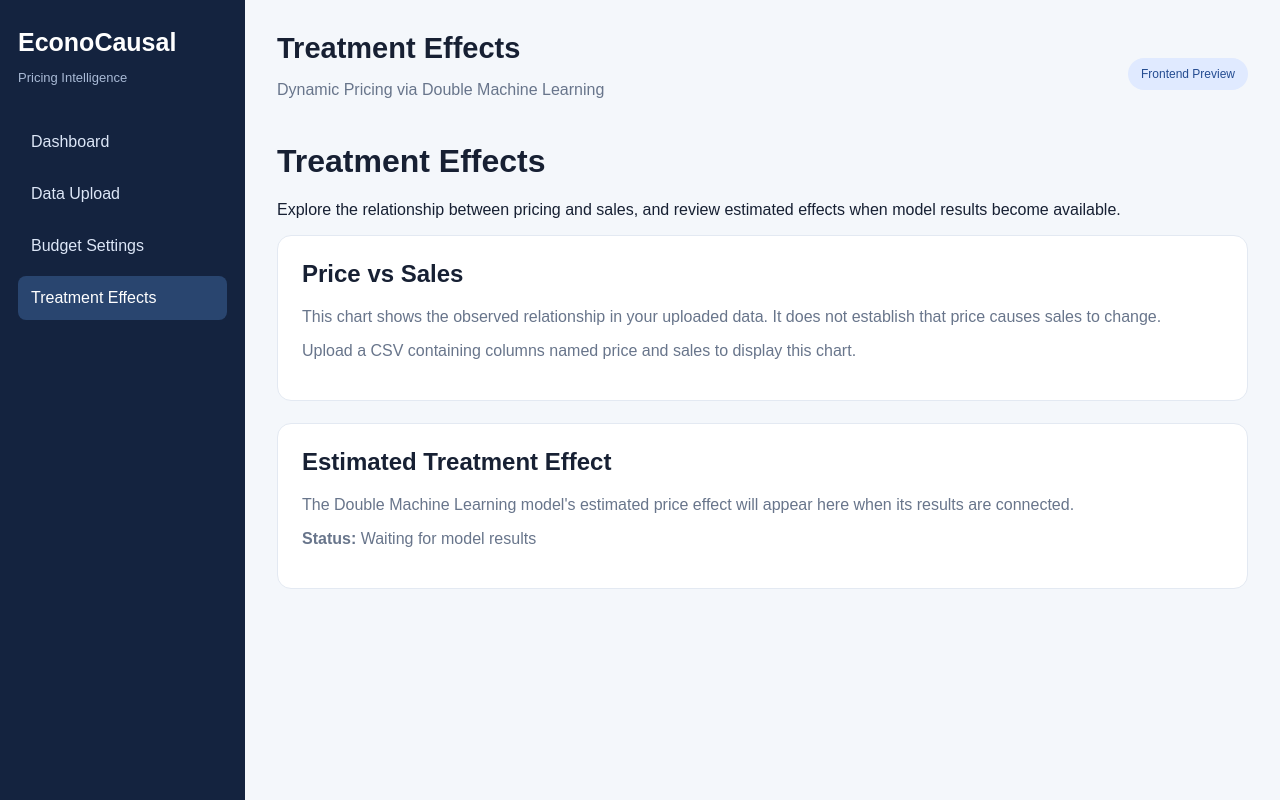
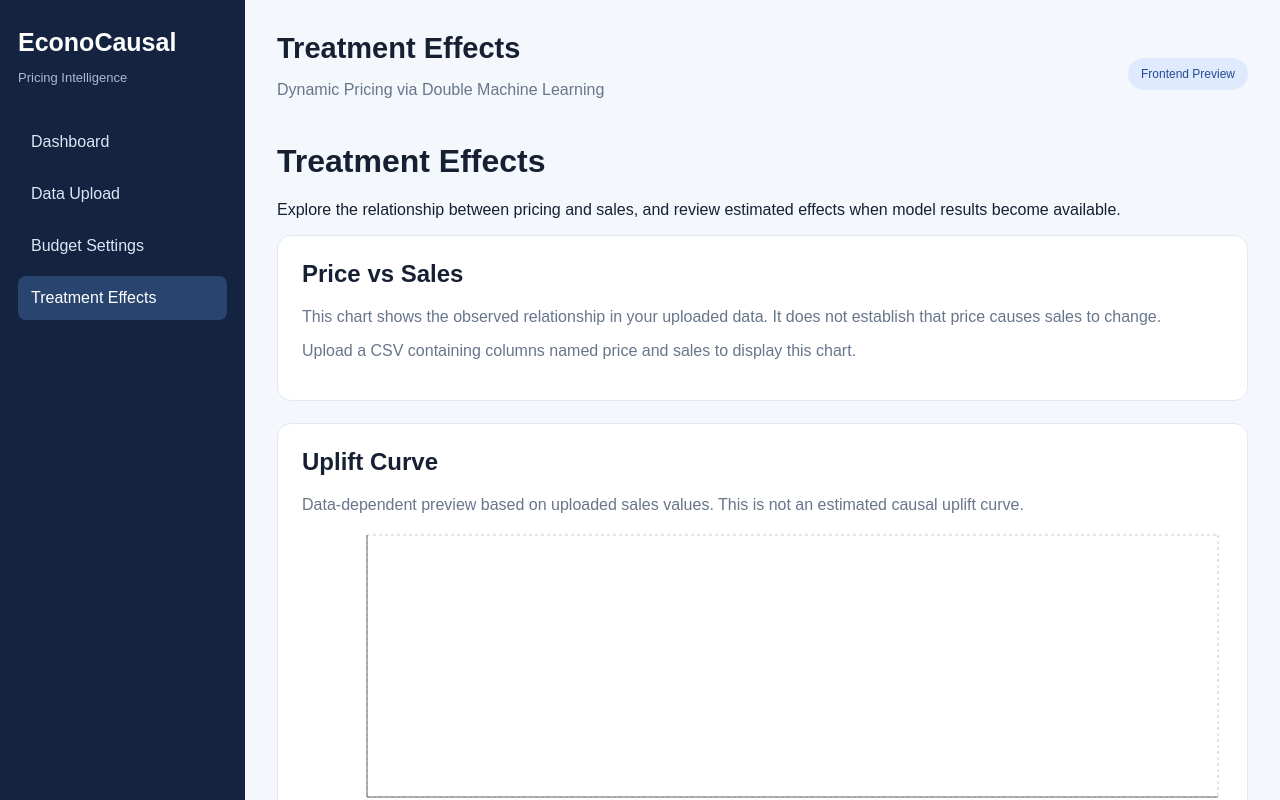
Before and after one commit to Aakash25DS02/-EconoCausal-Dynamic-Pricing-via-Double-Machine-Learning, a React (Vite) app in the folder Frontend/: page / in a window 1280 px wide. Both pictures are taken after a click on the button "Treatment Effects". Shown: the top 800 px of the page. Built offline with nearby package versions, Linux system fonts and the light colour scheme.

Commit message:
Improve treatment effects visualizations

```diff
--- a/Frontend/src/pages/TreatmentEffects.jsx
+++ b/Frontend/src/pages/TreatmentEffects.jsx
@@ -1,4 +1,3 @@
-
 import {
   ResponsiveContainer,
   LineChart,
@@ -7,76 +6,105 @@ import {
   YAxis,
   CartesianGrid,
   Tooltip,
-  Legend,
+  Legend
 } from 'recharts'
 
-export default function TreatmentEffects({ dataset }) {
+export default function TreatmentEffects ({ dataset }) {
   const hasPriceAndSales =
     dataset?.rows?.length > 0 &&
-    dataset.columns?.some(
-      (column) => column.toLowerCase() === 'price'
-    ) &&
-    dataset.columns?.some(
-      (column) => column.toLowerCase() === 'sales'
-    )
+    dataset.columns?.some(column => column.toLowerCase() === 'price') &&
+    dataset.columns?.some(column => column.toLowerCase() === 'sales')
 
   const chartData = hasPriceAndSales
     ? dataset.rows
-        .map((row) => ({
+        .map(row => ({
           price: Number(row.price),
-          sales: Number(row.sales),
+          sales: Number(row.sales)
         }))
-        .filter(
-          (row) =>
-            Number.isFinite(row.price) &&
-            Number.isFinite(row.sales)
-        )
+        .filter(row => Number.isFinite(row.price) && Number.isFinite(row.sales))
         .sort((a, b) => a.price - b.price)
     : []
 
+  const upliftPreviewData =
+    chartData.length > 1
+      ? (() => {
+          const minSales = Math.min(...chartData.map(row => row.sales))
+          const maxSales = Math.max(...chartData.map(row => row.sales))
+          const range = maxSales - minSales || 1
+
+          return chartData.map((row, index) => ({
+            population: Number(
+              (((index + 1) / chartData.length) * 100).toFixed(1)
+            ),
+            uplift: Number((((row.sales - minSales) / range) * 100).toFixed(2))
+          }))
+        })()
+      : []
+
+  const qiniPreviewData =
+    chartData.length > 1
+      ? (() => {
+          const minSales = Math.min(...chartData.map(row => row.sales))
+          const maxSales = Math.max(...chartData.map(row => row.sales))
+          const range = maxSales - minSales || 1
+
+          return chartData.map((row, index) => {
+            const population = ((index + 1) / chartData.length) * 100
+
+            const normalizedSales = (row.sales - minSales) / range
+
+            return {
+              population: Number(population.toFixed(1)),
+              model: Number((normalizedSales * population).toFixed(2)),
+              baseline: Number((population * 0.5).toFixed(2))
+            }
+          })
+        })()
+      : []
+
   return (
-    <div className="page">
+    <div className='page'>
       <h1>Treatment Effects</h1>
       <p>
-        Explore the relationship between pricing and sales,
-        and review estimated effects when model results become available.
+        Explore the relationship between pricing and sales, and review estimated
+        effects when model results become available.
       </p>
 
-      <section className="panel">
+      <section className='panel'>
         <h2>Price vs Sales</h2>
         <p>
-          This chart shows the observed relationship in your uploaded data.
-          It does not establish that price causes sales to change.
+          This chart shows the observed relationship in your uploaded data. It
+          does not establish that price causes sales to change.
         </p>
 
         {chartData.length > 0 ? (
           <div style={{ width: '100%', height: 320 }}>
-            <ResponsiveContainer width="100%" height="100%">
+            <ResponsiveContainer width='100%' height='100%'>
               <LineChart data={chartData}>
-                <CartesianGrid strokeDasharray="3 3" />
+                <CartesianGrid strokeDasharray='3 3' />
                 <XAxis
-                  dataKey="price"
-                  type="number"
+                  dataKey='price'
+                  type='number'
                   label={{
                     value: 'Price',
                     position: 'insideBottom',
-                    offset: -5,
+                    offset: -5
                   }}
                 />
                 <YAxis
                   label={{
                     value: 'Sales',
                     angle: -90,
-                    position: 'insideLeft',
+                    position: 'insideLeft'
                   }}
                 />
                 <Tooltip />
                 <Legend />
                 <Line
-                  type="monotone"
-                  dataKey="sales"
-                  name="Observed sales"
-                  stroke="#2563eb"
+                  type='monotone'
+                  dataKey='sales'
+                  name='Observed sales'
+                  stroke='#2563eb'
                   strokeWidth={2}
                   dot
                 />
@@ -85,17 +113,100 @@ export default function TreatmentEffects({ dataset }) {
           </div>
         ) : (
           <p>
-            Upload a CSV containing columns named price and sales
-            to display this chart.
+            Upload a CSV containing columns named price and sales to display
+            this chart.
           </p>
         )}
       </section>
 
-      <section className="panel">
+      <section className='panel'>
+        <h2>Uplift Curve</h2>
+        <p>
+          Data-dependent preview based on uploaded sales values. This is not an
+          estimated causal uplift curve.
+        </p>
+
+        <div style={{ width: '100%', height: 320 }}>
+          <ResponsiveContainer width='100%' height='100%'>
+            <LineChart data={upliftPreviewData}>
+              <CartesianGrid strokeDasharray='3 3' />
+              <XAxis
+                dataKey='population'
+                type='number'
+                domain={[0, 100]}
+                label={{
+                  value: 'Customers Selected (%)',
+                  position: 'insideBottom',
+                  offset: -5
+                }}
+              />
+              <YAxis />
+              <Tooltip />
+              <Legend />
+              <Line
+                type='monotone'
+                dataKey='uplift'
+                name='Illustrative uplift'
+                stroke='#7c3aed'
+                strokeWidth={2}
+                dot
+              />
+            </LineChart>
+          </ResponsiveContainer>
+        </div>
+      </section>
+
+      <section className='panel'>
+        <h2>Qini Curve</h2>
+        <p>
+          Data-dependent preview compared with a reference line. This is not a
+          statistically calculated Qini curve.
+        </p>
+
+        <div style={{ width: '100%', height: 320 }}>
+          <ResponsiveContainer width='100%' height='100%'>
+            <LineChart data={qiniPreviewData}>
+              <CartesianGrid strokeDasharray='3 3' />
+              <XAxis
+                dataKey='population'
+                type='number'
+                domain={[0, 100]}
+                label={{
+                  value: 'Customers Selected (%)',
+                  position: 'insideBottom',
+                  offset: -5
+                }}
+              />
+              <YAxis />
+              <Tooltip />
+              <Legend />
+              <Line
+                type='monotone'
+                dataKey='model'
+                name='Illustrative model'
+                stroke='#2563eb'
+                strokeWidth={2}
+                dot
+              />
+              <Line
+                type='monotone'
+                dataKey='baseline'
+                name='Illustrative baseline'
+                stroke='#64748b'
+                strokeDasharray='5 5'
+                strokeWidth={2}
+                dot={false}
+              />
+            </LineChart>
+          </ResponsiveContainer>
+        </div>
+      </section>
+
+      <section className='panel'>
         <h2>Estimated Treatment Effect</h2>
         <p>
-          The Double Machine Learning model's estimated price effect
-          will appear here when its results are connected.
+          The Double Machine Learning model's estimated price effect will appear
+          here when its results are connected.
         </p>
         <p>
           <strong>Status:</strong> Waiting for model results
```
